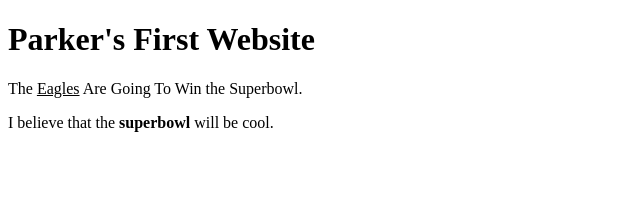
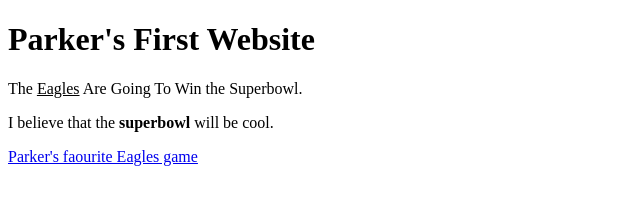
Before and after one commit to pj3348/exploring-cs, a plain HTML site: page index.html in a window 1280 px wide. Shown: the whole page, without its empty margins (0-640 px from the left). Drawn offline with Linux system fonts and the light colour scheme.

Commit message:
making a link

```diff
--- a/index.html
+++ b/index.html
@@ -4,5 +4,6 @@
    	<h1> Parker's First Website</h1>
    	<p> The <u>Eagles</u> Are Going To Win the Superbowl.</p>
     <p> I believe that the <b>superbowl</b> will be cool.</p>
+   <p><a href="https://www.youtube.com/watch?v=YDG3_ewrOWg">Parker's faourite Eagles game</a></p>
  </body>
 </html>
```
